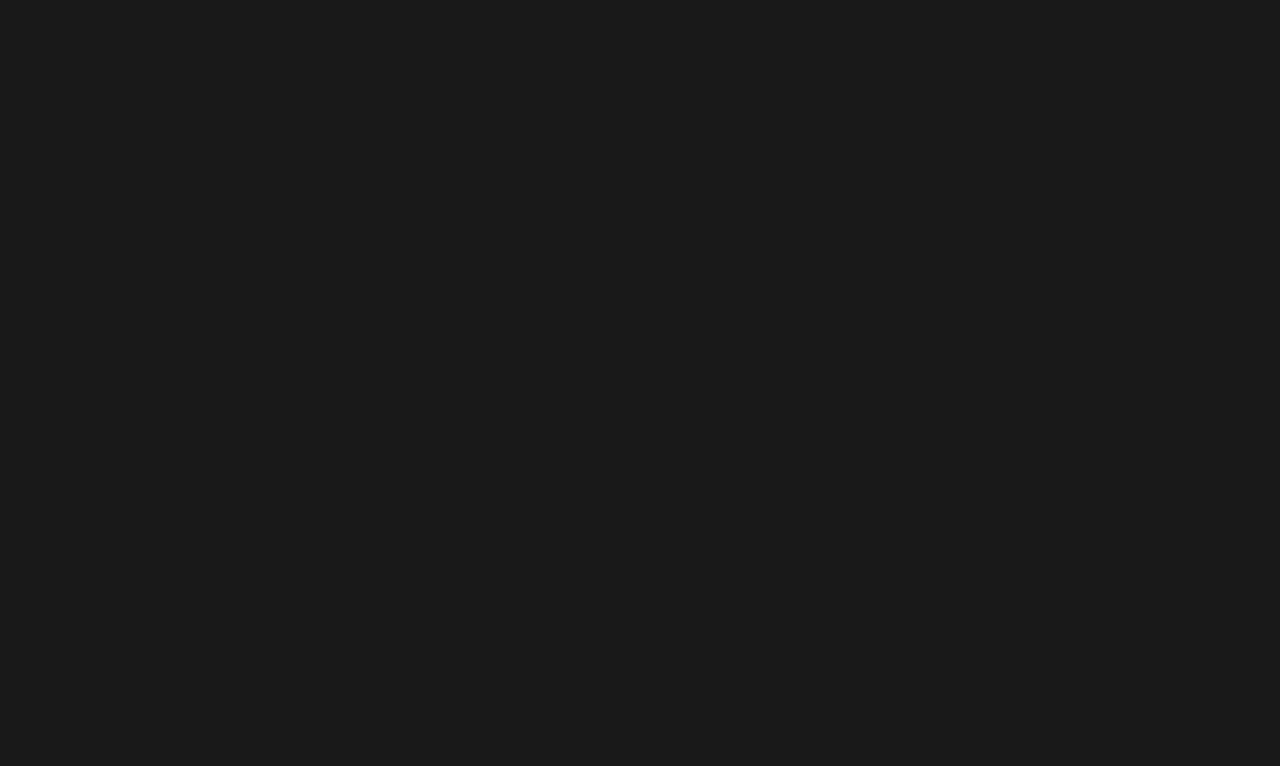
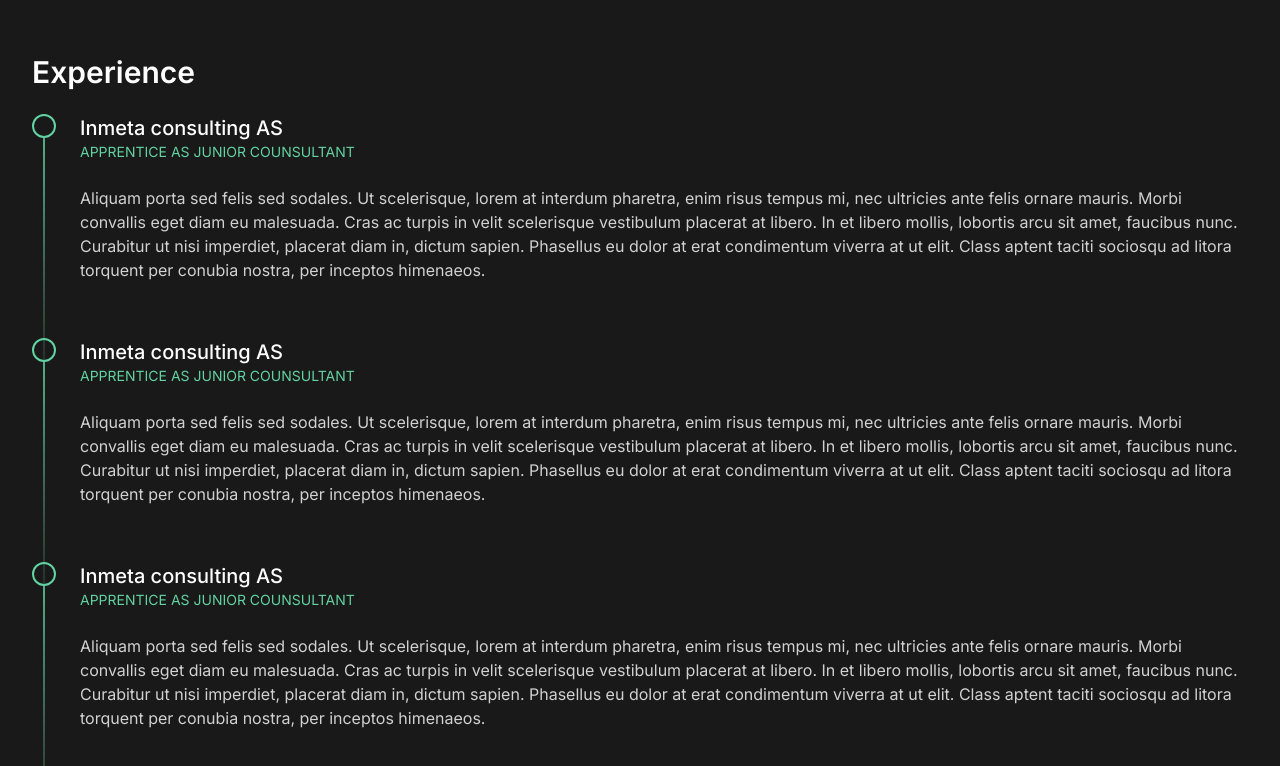
Before and after one commit to NotLimey/my-portfolio, a Next.js app: page / in a window 1280 px wide. Shown: the part 1488-2254 px from the top of the page. Before the commit the page ends 1510 px from the top, so only its background shows below. Built offline with nearby package versions, Linux system fonts and the light colour scheme.

Commit message:
Experience

```diff
--- /dev/null
+++ b/common/components/Experience.tsx
@@ -0,0 +1,35 @@
+interface ExperienceProps {
+    companyName: string;
+    position: string;
+    description: string;
+}
+
+const Experience = ({
+    companyName,
+    position,
+    description,
+}: ExperienceProps) => {
+    return (
+        <div className="flex justify-start">
+            <div className="min-h-max flex flex-col items-center mr-6">
+                <div>
+                    <div className="w-6 h-6 border-2 border-secondary-normal rounded-full" />
+                </div>
+                <div className="h-full w-0.5 bg-gradient-to-b from-secondary-normal/80 to-secondary-light/10" />
+            </div>
+            <div>
+                <h3 className="text-base sm:text-xl sm:font-medium">
+                    {companyName}
+                </h3>
+                <p className="text-xs md:text-sm text-secondary-normal">
+                    {position}
+                </p>
+                <br />
+                <p className=" text-white/80 pb-8">{description}</p>
+                <br />
+            </div>
+        </div>
+    );
+};
+
+export default Experience;
--- /dev/null
+++ b/common/components/layout/Container.tsx
@@ -0,0 +1,19 @@
+import { classNames } from '../../scripts/tailwind';
+
+interface ContainerProps {
+    children: React.ReactNode;
+    className?: string;
+    innerClassName?: string;
+}
+
+const Container = ({ children, className, innerClassName }: ContainerProps) => {
+    return (
+        <div className={classNames('w-full flex justify-center', className)}>
+            <div className={classNames('max-w-7xl w-full', innerClassName)}>
+                {children}
+            </div>
+        </div>
+    );
+};
+
+export default Container;
--- /dev/null
+++ b/common/components/sections/ExperienceSection.tsx
@@ -0,0 +1,31 @@
+import Experience from '../Experience';
+import Container from '../layout/Container';
+
+const ExperienceSection = () => {
+    return (
+        <Container className="pt-8 pb-24">
+            <h2 className="text-xl sm:text-2xl md:text-3xl font-semibold">
+                Experience
+            </h2>
+            <div className="flex flex-col py-6">
+                <Experience
+                    companyName="Inmeta consulting AS"
+                    position="APPRENTICE AS JUNIOR COUNSULTANT"
+                    description="Aliquam porta sed felis sed sodales. Ut scelerisque, lorem at interdum pharetra, enim risus tempus mi, nec ultricies ante felis ornare mauris. Morbi convallis eget diam eu malesuada. Cras ac turpis in velit scelerisque vestibulum placerat at libero. In et libero mollis, lobortis arcu sit amet, faucibus nunc. Curabitur ut nisi imperdiet, placerat diam in, dictum sapien. Phasellus eu dolor at erat condimentum viverra at ut elit. Class aptent taciti sociosqu ad litora torquent per conubia nostra, per inceptos himenaeos."
+                />
+                <Experience
+                    companyName="Inmeta consulting AS"
+                    position="APPRENTICE AS JUNIOR COUNSULTANT"
+                    description="Aliquam porta sed felis sed sodales. Ut scelerisque, lorem at interdum pharetra, enim risus tempus mi, nec ultricies ante felis ornare mauris. Morbi convallis eget diam eu malesuada. Cras ac turpis in velit scelerisque vestibulum placerat at libero. In et libero mollis, lobortis arcu sit amet, faucibus nunc. Curabitur ut nisi imperdiet, placerat diam in, dictum sapien. Phasellus eu dolor at erat condimentum viverra at ut elit. Class aptent taciti sociosqu ad litora torquent per conubia nostra, per inceptos himenaeos."
+                />
+                <Experience
+                    companyName="Inmeta consulting AS"
+                    position="APPRENTICE AS JUNIOR COUNSULTANT"
+                    description="Aliquam porta sed felis sed sodales. Ut scelerisque, lorem at interdum pharetra, enim risus tempus mi, nec ultricies ante felis ornare mauris. Morbi convallis eget diam eu malesuada. Cras ac turpis in velit scelerisque vestibulum placerat at libero. In et libero mollis, lobortis arcu sit amet, faucibus nunc. Curabitur ut nisi imperdiet, placerat diam in, dictum sapien. Phasellus eu dolor at erat condimentum viverra at ut elit. Class aptent taciti sociosqu ad litora torquent per conubia nostra, per inceptos himenaeos."
+                />
+            </div>
+        </Container>
+    );
+};
+
+export default ExperienceSection;
--- a/pages/index.tsx
+++ b/pages/index.tsx
@@ -1,17 +1,19 @@
-import type { NextPage } from 'next'
-import Head from 'next/head'
-import Image from 'next/image'
-import AboutSection from '../common/components/sections/AboutSection'
-import WelcomeSection from '../common/components/sections/WelcomeSection'
-import useMousePosition from '../common/hooks/useMousePosition'
+import type { NextPage } from 'next';
+import Head from 'next/head';
+import Image from 'next/image';
+import AboutSection from '../common/components/sections/AboutSection';
+import ExperienceSection from '../common/components/sections/ExperienceSection';
+import WelcomeSection from '../common/components/sections/WelcomeSection';
+import useMousePosition from '../common/hooks/useMousePosition';
 
 const Home: NextPage = () => {
-  return (
-    <div className=' overflow-x-hidden px-8'>
-      <WelcomeSection />
-      <AboutSection />
-    </div>
-  )
-}
+    return (
+        <div className=" overflow-x-hidden px-8">
+            <WelcomeSection />
+            <AboutSection />
+            <ExperienceSection />
+        </div>
+    );
+};
 
-export default Home
+export default Home;
```
